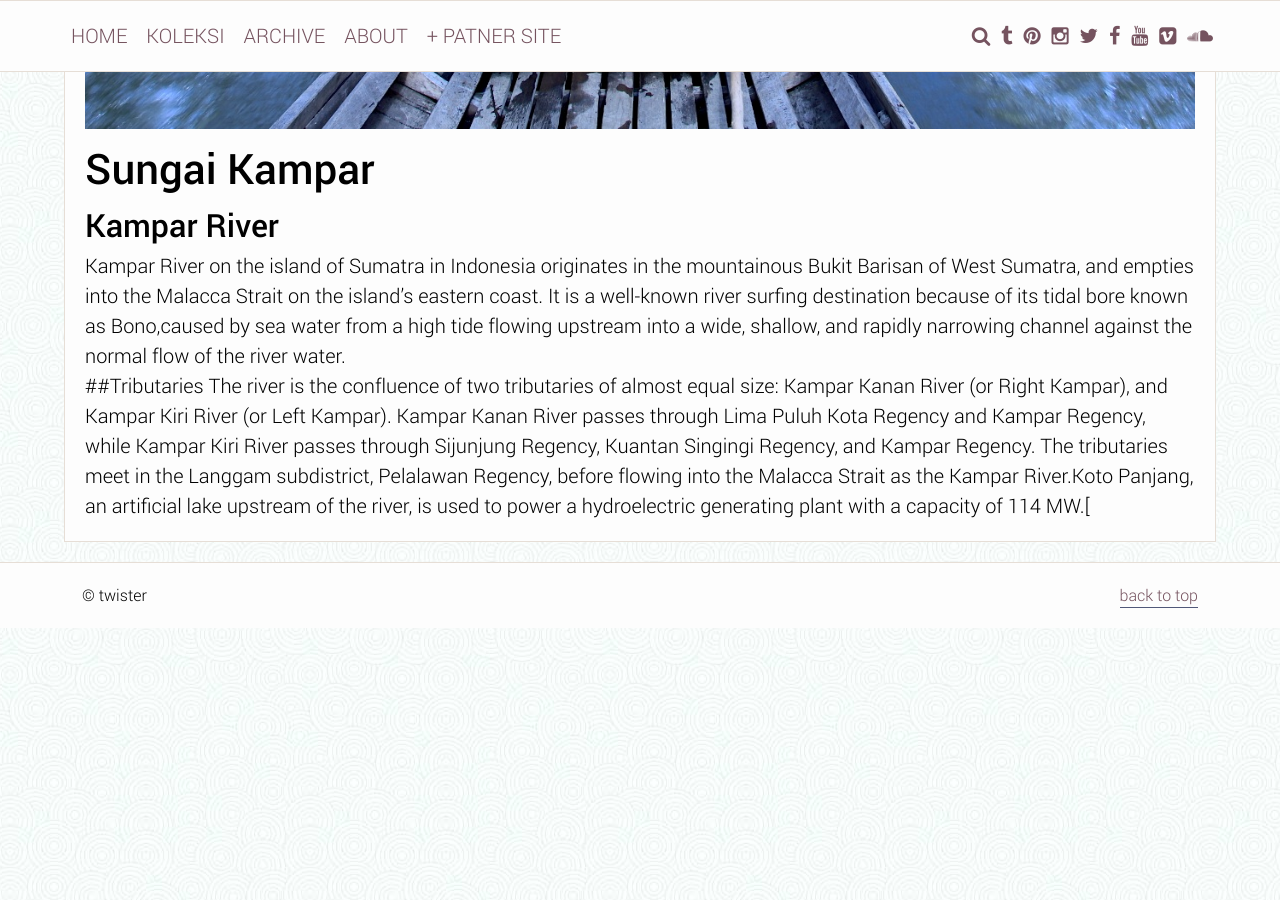
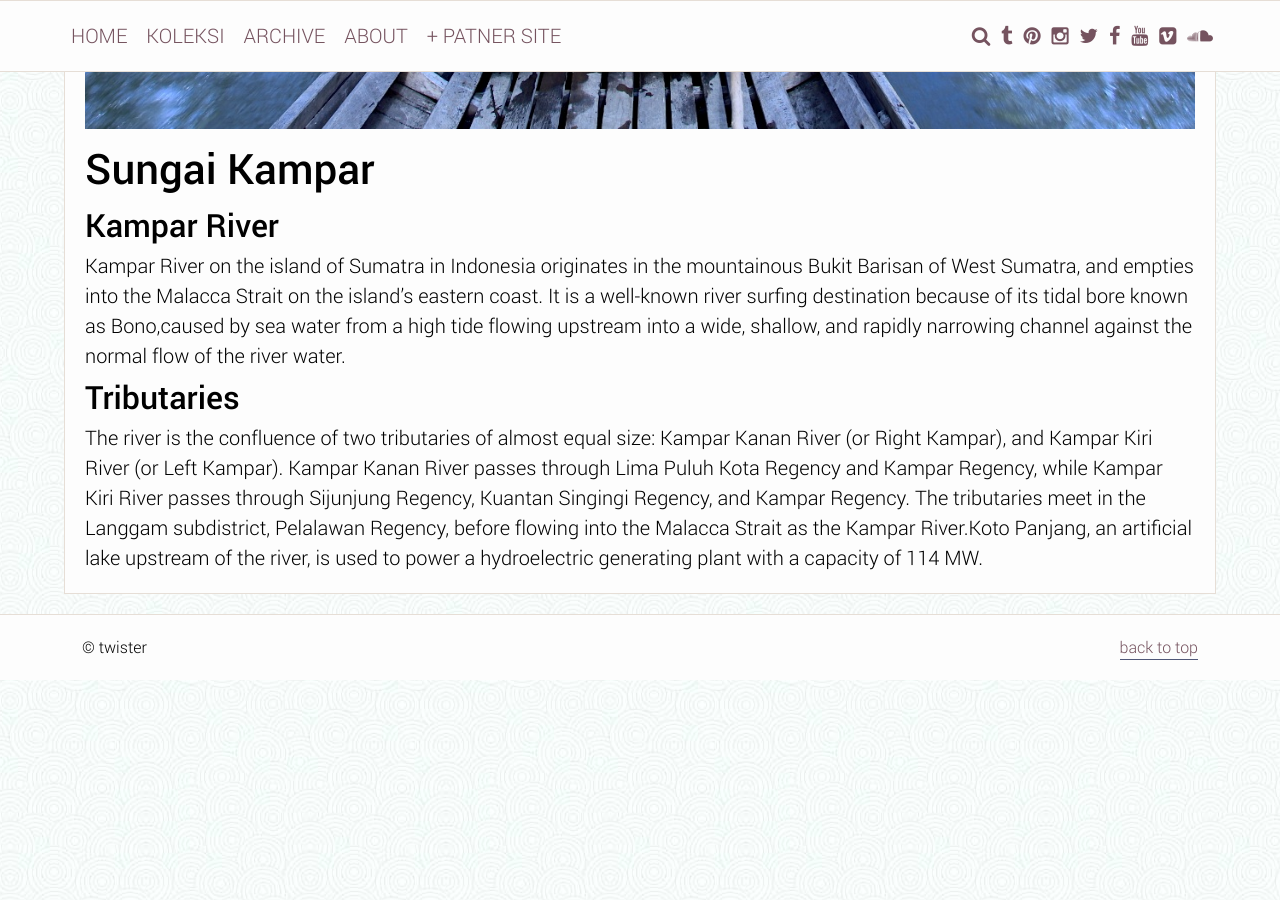
Before and after one commit to Risalbudiman/Risalbudiman.github.io, a Jekyll site: the page built from page-full/index.md, in a window 1280 px wide and 900 px high, scrolled down 794 px. Built offline with Jekyll 4.4.1, drawn with Linux system fonts in a browser that asks for light colours.

Commit message:
Update index.md

```diff
--- a/page-full/index.md
+++ b/page-full/index.md
@@ -7,5 +7,5 @@ title: Sungai Kampar
 ## Kampar River
 Kampar River on the island of Sumatra in Indonesia originates in the mountainous Bukit Barisan of West Sumatra, and empties into the Malacca Strait on the island's eastern coast. It is a well-known river surfing destination because of its tidal bore known as Bono,caused by sea water from a high tide flowing upstream into a wide, shallow, and rapidly narrowing channel against the normal flow of the river water.
 
-##Tributaries
-The river is the confluence of two tributaries of almost equal size: Kampar Kanan River (or Right Kampar), and Kampar Kiri River (or Left Kampar). Kampar Kanan River passes through Lima Puluh Kota Regency and Kampar Regency, while Kampar Kiri River passes through Sijunjung Regency, Kuantan Singingi Regency, and Kampar Regency. The tributaries meet in the Langgam subdistrict, Pelalawan Regency, before flowing into the Malacca Strait as the Kampar River.Koto Panjang, an artificial lake upstream of the river, is used to power a hydroelectric generating plant with a capacity of 114 MW.[
+## Tributaries
+The river is the confluence of two tributaries of almost equal size: Kampar Kanan River (or Right Kampar), and Kampar Kiri River (or Left Kampar). Kampar Kanan River passes through Lima Puluh Kota Regency and Kampar Regency, while Kampar Kiri River passes through Sijunjung Regency, Kuantan Singingi Regency, and Kampar Regency. The tributaries meet in the Langgam subdistrict, Pelalawan Regency, before flowing into the Malacca Strait as the Kampar River.Koto Panjang, an artificial lake upstream of the river, is used to power a hydroelectric generating plant with a capacity of 114 MW.
```
